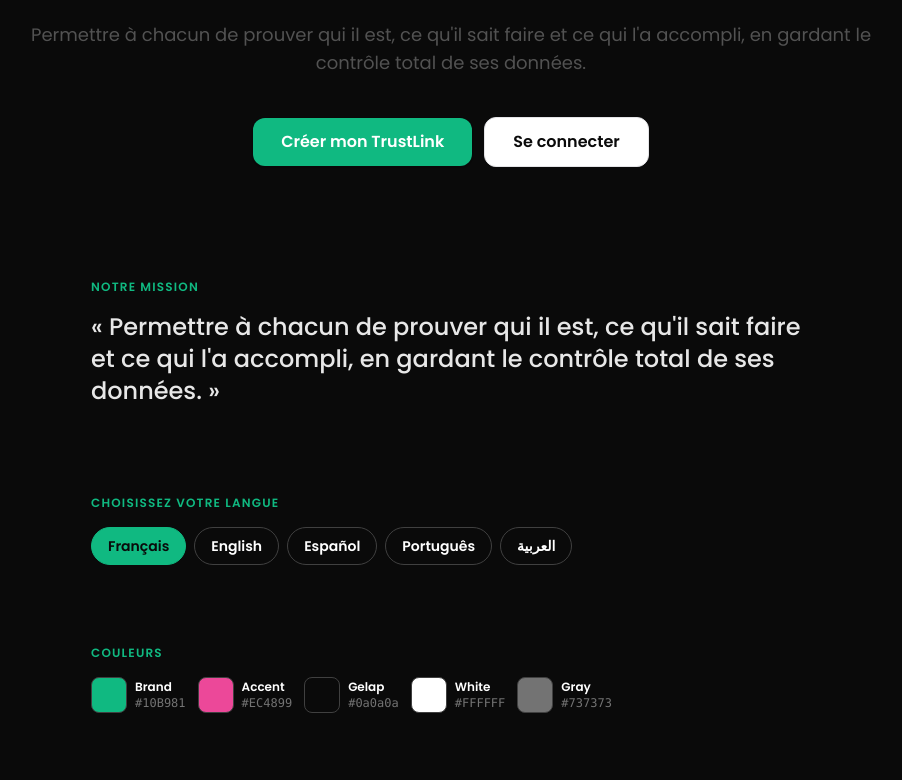
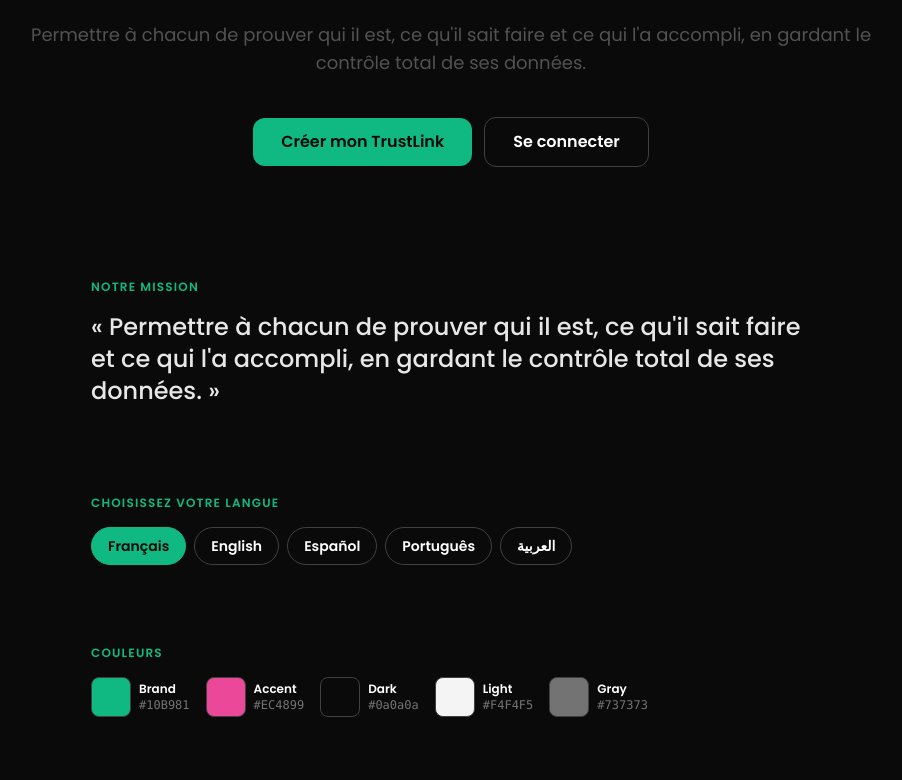
Before and after one commit to Lamuraille15/Truepass, a Next.js app: page / in a window 1280 px wide. Shown: the part 320-1100 px from the top of the page, without its empty margins (189-1091 px from the left). Built offline with nearby package versions, Linux system fonts and the light colour scheme; no server answers.

Commit message:
Refactor HomePage layout and styles
Updated text colors and improved button styles for better visibility. Removed unnecessary comments and adjusted layout for consistency.

```diff
--- a/app/page.tsx
+++ b/app/page.tsx
@@ -3,7 +3,6 @@
 export default function HomePage() {
   return (
     <main className="min-h-screen bg-gelap text-white">
-      {/* TOP BAR */}
       <header className="border-b border-gelap-200 px-6 py-5">
         <Link href="/" className="flex items-center gap-3">
           <span className="grid h-11 w-11 place-items-center rounded-xl bg-brand">
@@ -16,9 +15,8 @@
         </Link>
       </header>
 
-      {/* HERO */}
       <section className="px-6 pt-20 pb-16 text-center max-w-4xl mx-auto">
-        <h1 className="text-5xl md:text-7xl font-bold leading-tight tracking-tight">
+        <h1 className="text-5xl md:text-7xl font-bold leading-tight tracking-tight text-white">
           One Link.{" "}
           <span className="bg-gradient-to-r from-brand to-accent bg-clip-text text-transparent">
             Trusted Identity.
@@ -30,16 +28,15 @@
           données.
         </p>
         <div className="mt-10 flex flex-col sm:flex-row items-center justify-center gap-3">
-          <Link href="/signup" className="btn-primary text-base px-7 py-3">
+          <Link href="/signup" className="inline-flex items-center justify-center rounded-xl bg-brand px-7 py-3 text-base font-semibold text-gelap transition hover:bg-brand-light">
             Créer mon TrustLink
           </Link>
-          <Link href="/login" className="btn-ghost text-base px-7 py-3">
+          <Link href="/login" className="inline-flex items-center justify-center rounded-xl border border-gelap-300 bg-transparent px-7 py-3 text-base font-semibold text-white transition hover:border-brand hover:text-brand">
             Se connecter
           </Link>
         </div>
       </section>
 
-      {/* MISSION */}
       <section className="px-6 py-12 max-w-3xl mx-auto">
         <div className="text-xs uppercase tracking-widest text-brand font-semibold">
           Notre mission
@@ -51,7 +48,6 @@
         </p>
       </section>
 
-      {/* LANGUES */}
       <section className="px-6 py-10 max-w-3xl mx-auto">
         <div className="text-xs uppercase tracking-widest text-brand font-semibold">
           Choisissez votre langue
@@ -64,9 +60,7 @@
             { l: "Português", active: false },
             { l: "العربية",   active: false },
           ].map((x) => (
-            <button
-              key={x.l}
-              type="button"
+            <button key={x.l} type="button"
               className={
                 "px-4 py-2 rounded-full border text-sm font-semibold transition " +
                 (x.active
@@ -80,26 +74,22 @@
         </div>
       </section>
 
-      {/* COULEURS */}
       <section className="px-6 py-10 max-w-3xl mx-auto">
         <div className="text-xs uppercase tracking-widest text-brand font-semibold">
           Couleurs
         </div>
-        <div className="mt-4 flex flex-wrap gap-3">
+        <div className="mt-4 flex flex-wrap gap-4">
           {[
             { label: "Brand",   hex: "#10B981" },
             { label: "Accent",  hex: "#EC4899" },
-            { label: "Gelap",   hex: "#0a0a0a" },
-            { label: "White",   hex: "#FFFFFF" },
+            { label: "Dark",    hex: "#0a0a0a" },
+            { label: "Light",   hex: "#F4F4F5" },
             { label: "Gray",    hex: "#737373" },
           ].map((c) => (
             <div key={c.label} className="flex items-center gap-2">
-              <span
-                className="h-9 w-9 rounded-lg border border-gelap-300"
-                style={{ background: c.hex }}
-              />
+              <span className="h-10 w-10 rounded-lg border border-gelap-300" style={{ background: c.hex }} />
               <div className="text-xs">
-                <div className="font-semibold">{c.label}</div>
+                <div className="font-semibold text-white">{c.label}</div>
                 <div className="text-gelap-500 font-mono">{c.hex}</div>
               </div>
             </div>
@@ -107,14 +97,13 @@
         </div>
       </section>
 
-      {/* TYPOGRAPHIE */}
       <section className="px-6 py-10 max-w-3xl mx-auto">
         <div className="text-xs uppercase tracking-widest text-brand font-semibold">
           Typographie
         </div>
         <div className="mt-4 rounded-2xl border border-gelap-200 bg-gelap-100 p-8">
-          <div className="text-7xl font-extrabold leading-none">Aa</div>
-          <div className="mt-4 text-3xl font-semibold">Poppins</div>
+          <div className="text-7xl font-extrabold leading-none text-white">Aa</div>
+          <div className="mt-4 text-3xl font-semibold text-white">Poppins</div>
           <div className="mt-2 text-xs text-gelap-500 font-mono">
             ABCDEFGHIJKLMNOPQRSTUVWXYZ<br />
             abcdefghijklmnopqrstuvwxyz<br />
@@ -123,9 +112,8 @@
         </div>
       </section>
 
-      {/* FOOTER SÉCURITÉ */}
       <footer className="border-t border-gelap-200 px-6 py-10 flex justify-center">
-        <div className="card-dark flex items-center gap-4 max-w-2xl">
+        <div className="rounded-2xl bg-gelap-100 border border-gelap-200 p-6 flex items-center gap-4 max-w-2xl">
           <span className="grid h-12 w-12 place-items-center rounded-xl bg-brand text-gelap">
             <svg width="22" height="22" viewBox="0 0 24 24" fill="none">
               <path d="M6 10V8a6 6 0 1 1 12 0v2" stroke="currentColor" strokeWidth="2" strokeLinecap="round" />
@@ -133,7 +121,7 @@
             </svg>
           </span>
           <div>
-            <div className="font-bold">Sécurisé. Vérifié. Contrôle par vous.</div>
+            <div className="font-bold text-white">Sécurisé. Vérifié. Contrôle par vous.</div>
             <div className="text-sm text-gelap-400">
               Vos données vous appartiennent et vous décidez qui peut les voir.
             </div>
```
